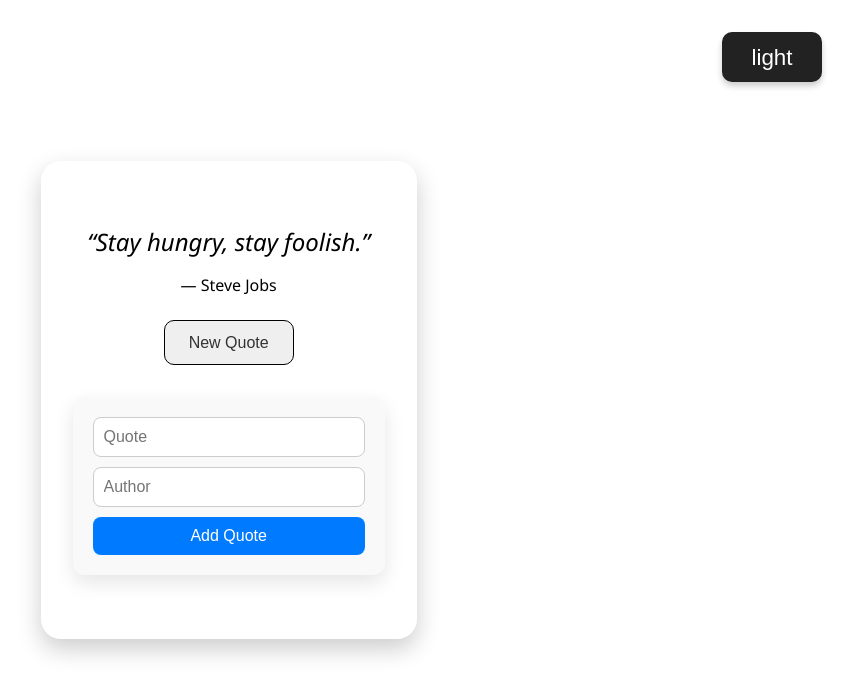
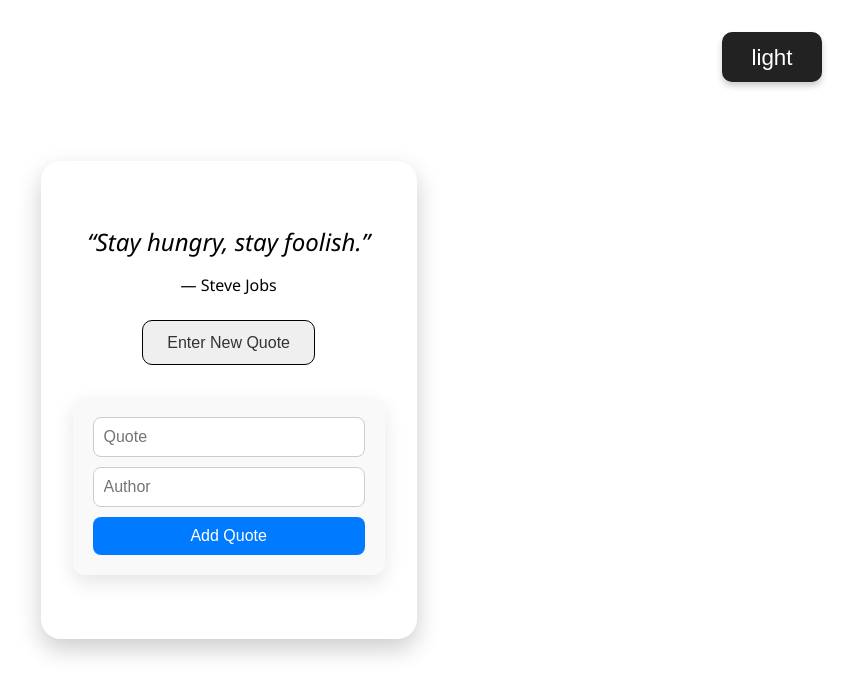
Before and after one commit to Yashkumbhar1518/Quote-Generator, a React (Create React App) app: page / in a window 1280 px wide. Shown: the top 696 px of the page, without its empty margins (426-1280 px from the left). Built offline with nearby package versions, Linux system fonts and the light colour scheme.

Commit message:
Update QuoteBox.jsx

```diff
--- a/src/components/QuoteBox.jsx
+++ b/src/components/QuoteBox.jsx
@@ -4,7 +4,7 @@
     <div className="quote-box">
       <p className="quote">“{quote.text}”</p>
       <p className="author">— {quote.author}</p>
-      <button onClick={getNewQuote}>New Quote</button>
+      <button onClick={getNewQuote}>Enter New Quote</button>
     </div>
   );
 }
```
